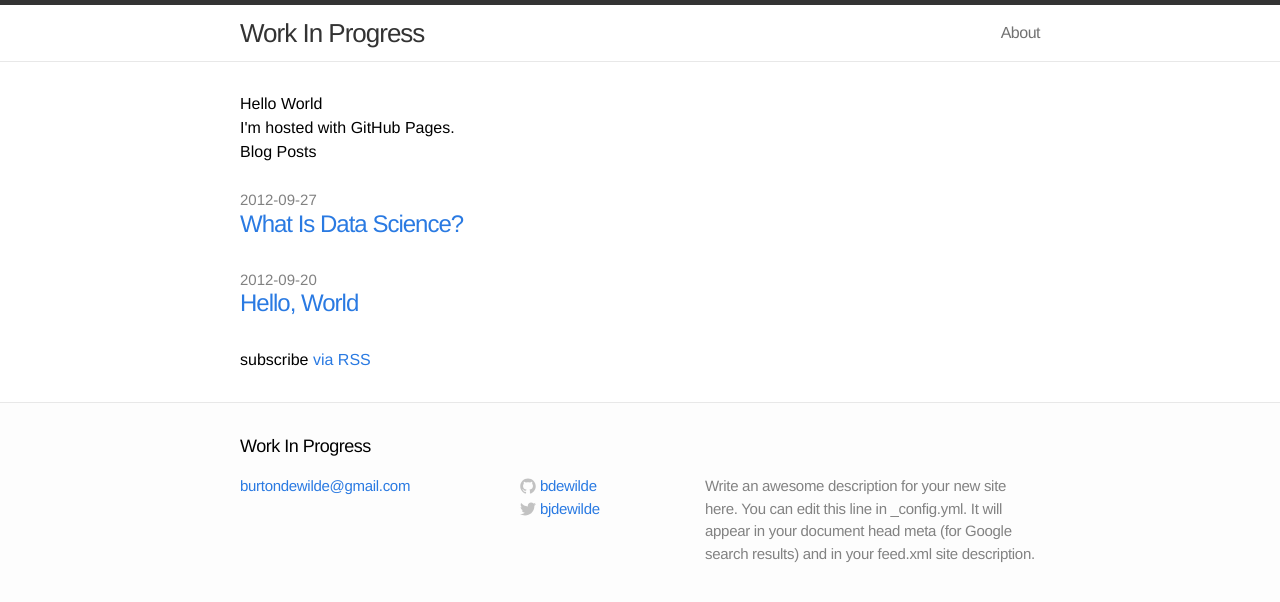
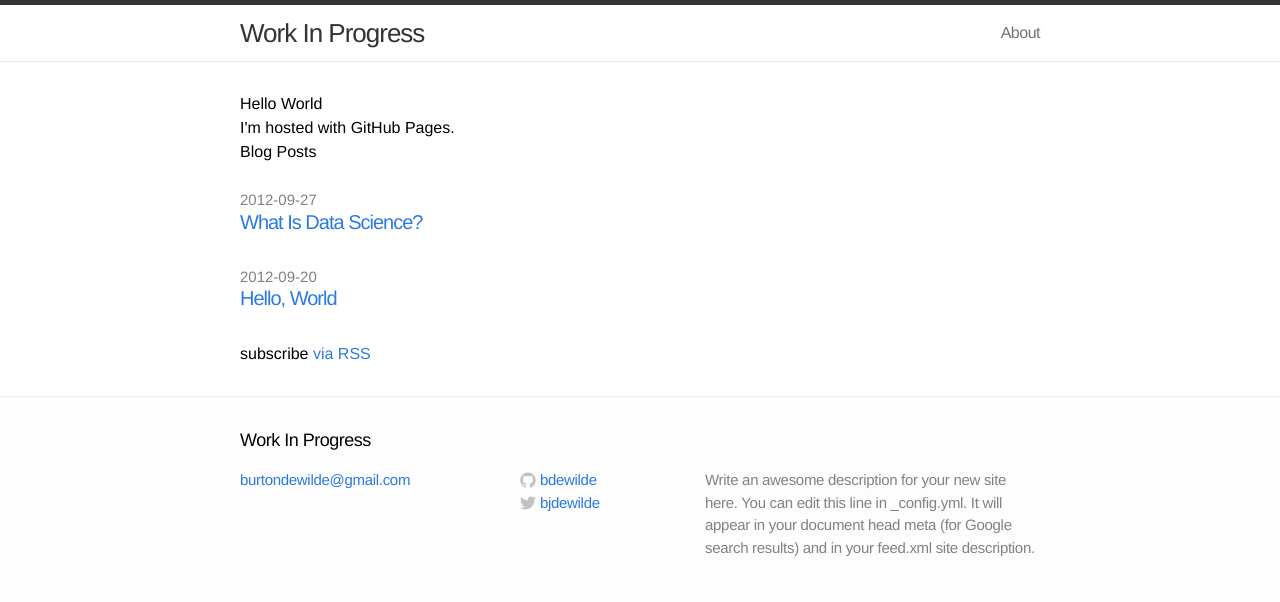
Before and after one commit to bdewilde/bdewilde.github.io, a Jekyll site: the page built from index.html, in a window 1280 px wide. Shown: the top 602 px of the page. Built offline with Jekyll 4.4.1, drawn with Linux system fonts in a browser that asks for light colours.

Commit message:
adjusting blog post link font size, this ought to work

```diff
--- a/css/main.css
+++ b/css/main.css
@@ -151,7 +151,7 @@ a:visited { color: #205caa; }
 .posts li { margin-bottom: 30px; }
 
 .posts .post-link {
-  font-size: 24px;
+  font-size: 20px;
   letter-spacing: -1px;
   line-height: 1;
 }
```
Also changed, not shown: _posts/2012-09-21-hello-world.md (+1 -1 lines).
